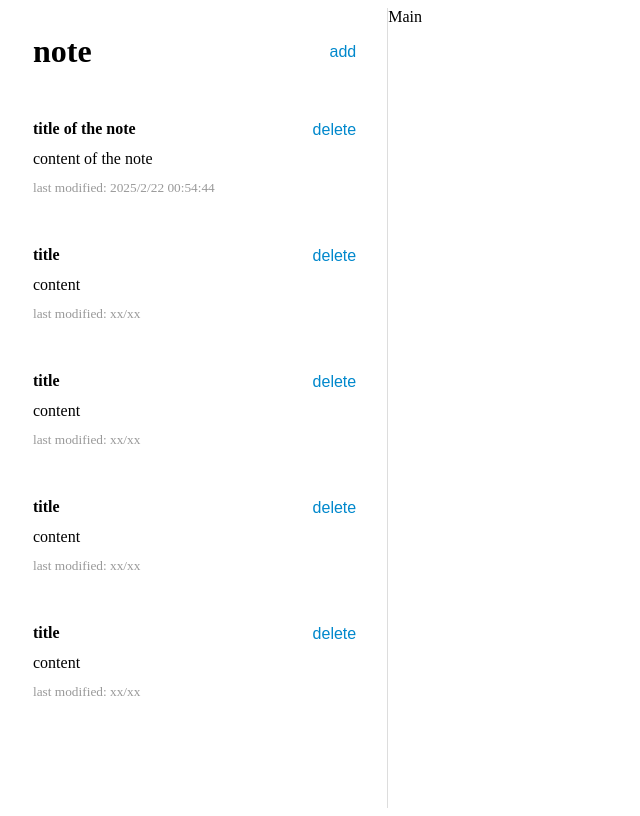
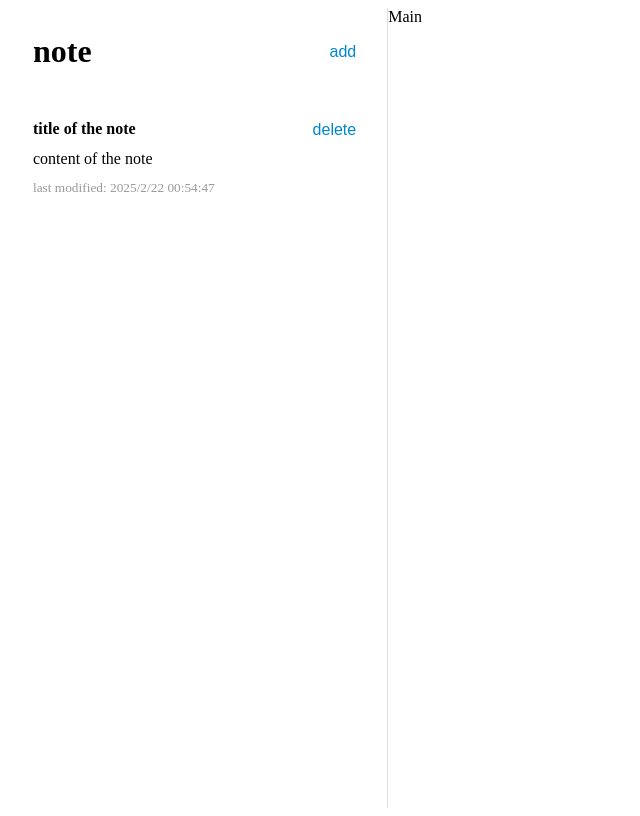
Before and after one commit to Shunsuke0205/react-note-app, a React (Vite) app: page / in a window 1280 px wide. Both pictures are taken after a click on the button "add". Shown: the whole page, without its empty margins (0-640 px from the left). Built offline with nearby package versions, Linux system fonts and the light colour scheme.

Commit message:
impl: set color when the note is clicked

```diff
--- a/src/App.jsx
+++ b/src/App.jsx
@@ -7,6 +7,7 @@ import uuid from "react-uuid";
 function App() {
 
   const [notes, setNotes] = useState([]);
+  const [activeNoteId, setActiveNoteId] = useState(null);
 
   const onAddNote = () => {
     console.log('add node');
@@ -27,7 +28,13 @@ function App() {
 
   return (
     <div className="App">
-      <Sidebar onAddNote={onAddNote} notes={notes} onDeleteNote={onDeleteNote} />
+      <Sidebar
+        onAddNote={onAddNote}
+        notes={notes}
+        onDeleteNote={onDeleteNote}
+        activeNoteId={activeNoteId}
+        setActiveNoteId={setActiveNoteId}
+      />
       <Main />
     </div>
   );
--- a/src/components/Sidebar.css
+++ b/src/components/Sidebar.css
@@ -50,3 +50,7 @@ button {
 .app-sidebar-note:hover {
   background-color: #f1f0f0;
 }
+
+.app-sidebar-note.active {
+  background-color: #f1f0f0;
+}
--- a/src/components/Sidebar.jsx
+++ b/src/components/Sidebar.jsx
@@ -1,7 +1,7 @@
 import React from "react";
 import "./Sidebar.css";
 
-const Sidebar = ({ onAddNote, notes, onDeleteNote }) => {
+const Sidebar = ({ onAddNote, notes, onDeleteNote, activeNoteId, setActiveNoteId }) => {
   return (
     <div className="app-sidebar">
       <div className="app-sidebar-header">
@@ -11,7 +11,7 @@ const Sidebar = ({ onAddNote, notes, onDeleteNote }) => {
 
       <div className="app-sidebar-notes">
         {notes.map((note) => (
-          <div className="app-sidebar-note" key={note.id}>
+          <div className={`app-sidebar-note ${note.id === activeNoteId && "active"}`} key={note.id} onClick={() => setActiveNoteId(note.id)}>
             <div className="sidebar-note-title">
               <strong>{note.title}</strong>
               <button onClick={() => onDeleteNote(note.id)}>delete</button>
@@ -24,39 +24,6 @@ const Sidebar = ({ onAddNote, notes, onDeleteNote }) => {
             })} </small>
           </div>
         ))}
-
-        <div className="app-sidebar-note">
-          <div className="sidebar-note-title">
-            <strong>title</strong>
-            <button>delete</button>
-          </div>
-          <p>content</p>
-          <small>last modified: xx/xx</small>
-        </div>
-        <div className="app-sidebar-note">
-          <div className="sidebar-note-title">
-            <strong>title</strong>
-            <button>delete</button>
-          </div>
-          <p>content</p>
-          <small>last modified: xx/xx</small>
-        </div>
-        <div className="app-sidebar-note">
-          <div className="sidebar-note-title">
-            <strong>title</strong>
-            <button>delete</button>
-          </div>
-          <p>content</p>
-          <small>last modified: xx/xx</small>
-        </div>
-        <div className="app-sidebar-note">
-          <div className="sidebar-note-title">
-            <strong>title</strong>
-            <button>delete</button>
-          </div>
-          <p>content</p>
-          <small>last modified: xx/xx</small>
-        </div>
       </div>
     </div>
   );
```
